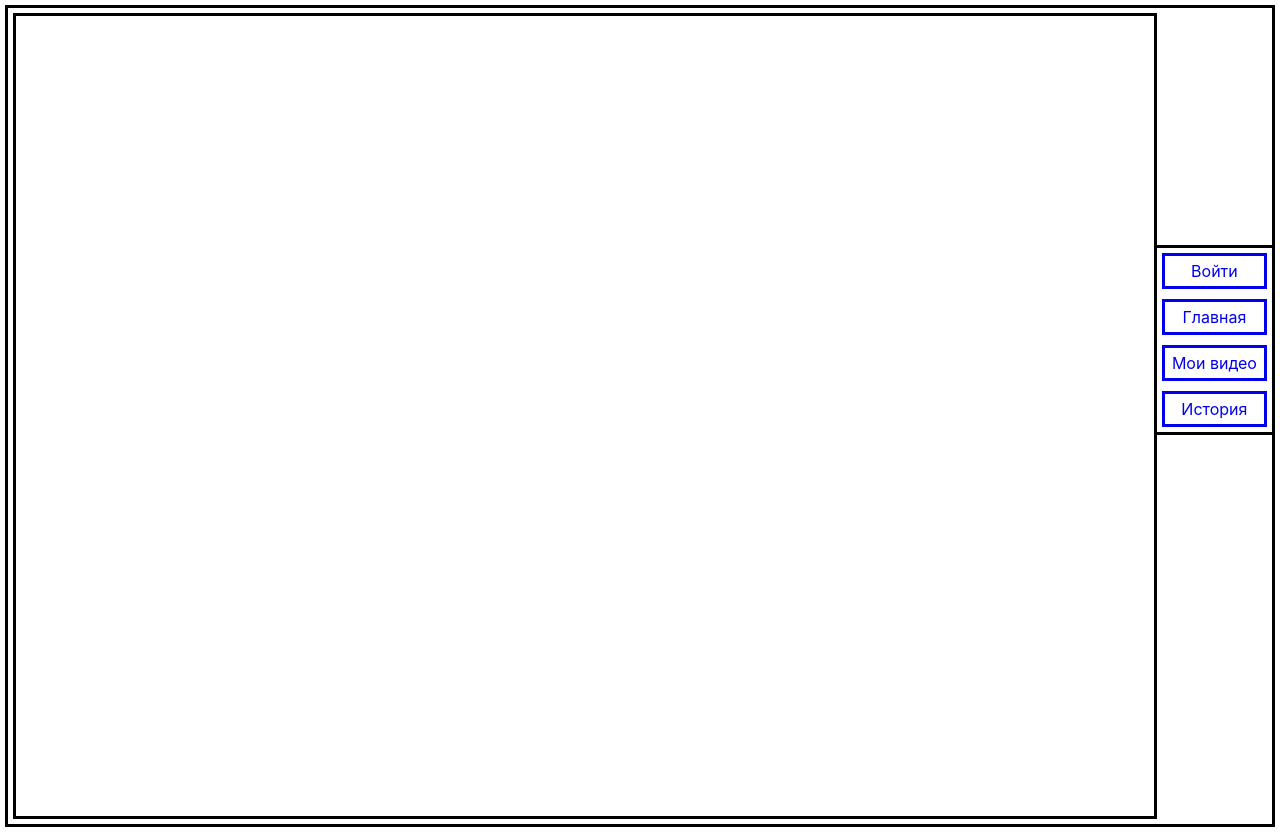
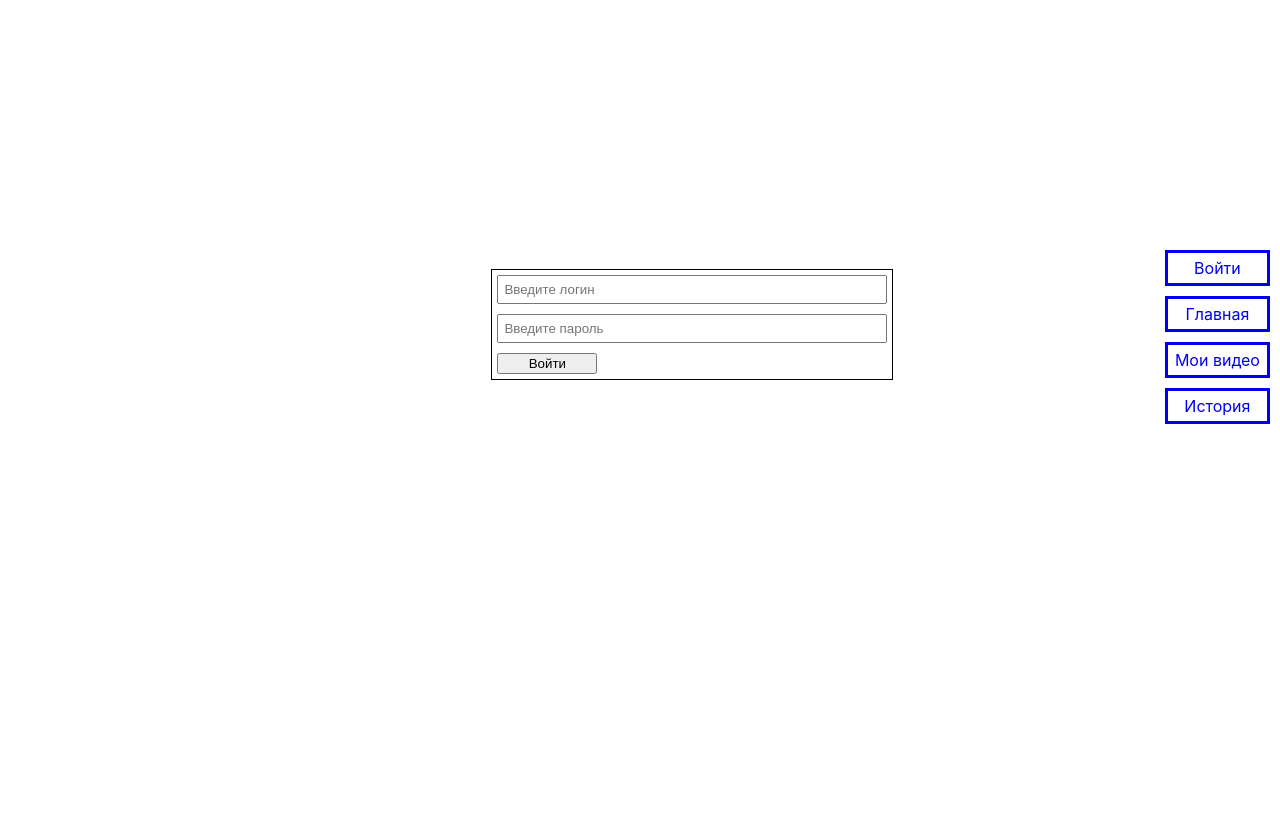
Before and after one commit to vzhuhfaka/vidify, a React (Create React App) app in the folder client/: page /login in a window 1280 px wide. Before the commit this address led to /main. After the commit the page ends 800 px from the top, so only its background shows below. Built offline with nearby package versions, Linux system fonts and the light colour scheme.

Commit message:
Добавлена страница LoginPage

```diff
--- a/client/src/App.js
+++ b/client/src/App.js
@@ -2,7 +2,6 @@ import { BrowserRouter } from "react-router-dom"
 import Router from './routes'
 
 function App() {
-
 
   return (
     <BrowserRouter>
--- /dev/null
+++ b/client/src/pages/LoginPage.js
@@ -0,0 +1,17 @@
+import styles from "../styles/LoginPageStyle.css"
+import React from "react";
+import { Menu } from "../components/DirectionMenu"
+
+export const LoginPage = () => {
+    return (
+        <div className="login_page" style={styles.main_page}>
+            <form method="post" action={""} className="login_form">
+                <input className="input" placeholder="Введите логин"/>
+                <input className="input" placeholder="Введите пароль"/>
+                <input className="submit_button" type="submit" value={"Войти"}/>
+            </form>
+
+            {<Menu/>}
+        </div>
+    )
+}
--- a/client/src/pages/ProfilePage.js
+++ b/client/src/pages/ProfilePage.js
@@ -1,5 +1,5 @@
 import React from "react";
-import styles from "../styles/MainPageStyle.css"
+import styles from "../styles/ProfilePageStyle.css"
 import { Menu } from "../components/DirectionMenu"
 
 
--- a/client/src/styles/ComponentsStyle.css
+++ b/client/src/styles/ComponentsStyle.css
@@ -1,8 +1,6 @@
 /* Стили для компонента DirectionMenu */
 .functional_menu {
-    border-style: solid;
     margin: 5px;
-    border-color: black;
     width: 9%;
     height: auto;
     position: fixed;
--- /dev/null
+++ b/client/src/styles/LoginPageStyle.css
@@ -0,0 +1,20 @@
+.login_form {
+    position: absolute;
+    margin: 5px;
+    width: 400px;
+    display: flex;
+    flex-direction: column;
+    border-style: solid;
+    border-color: black;
+    border-width: 1px;
+    top: 33%;
+    left: 38%;
+}
+.submit_button {
+    margin: 5px;
+    width: 100px;
+}
+.input {
+    margin: 5px;
+    padding: 5px;
+}
--- /dev/null
+++ b/client/src/styles/ProfilePageStyle.css
@@ -0,0 +1,14 @@
+.main_page {
+    position: relative;
+    display: flex;
+    border-style: solid;
+    border-color: black;
+    margin: 5px;
+}
+.all_videos {
+    border-style: solid;
+    margin: 5px;
+    border-color: black;
+    height: 800px;
+    width: 90%;
+}
```
Also changed, not shown: client/src/routes.js (+9 -0 lines).
